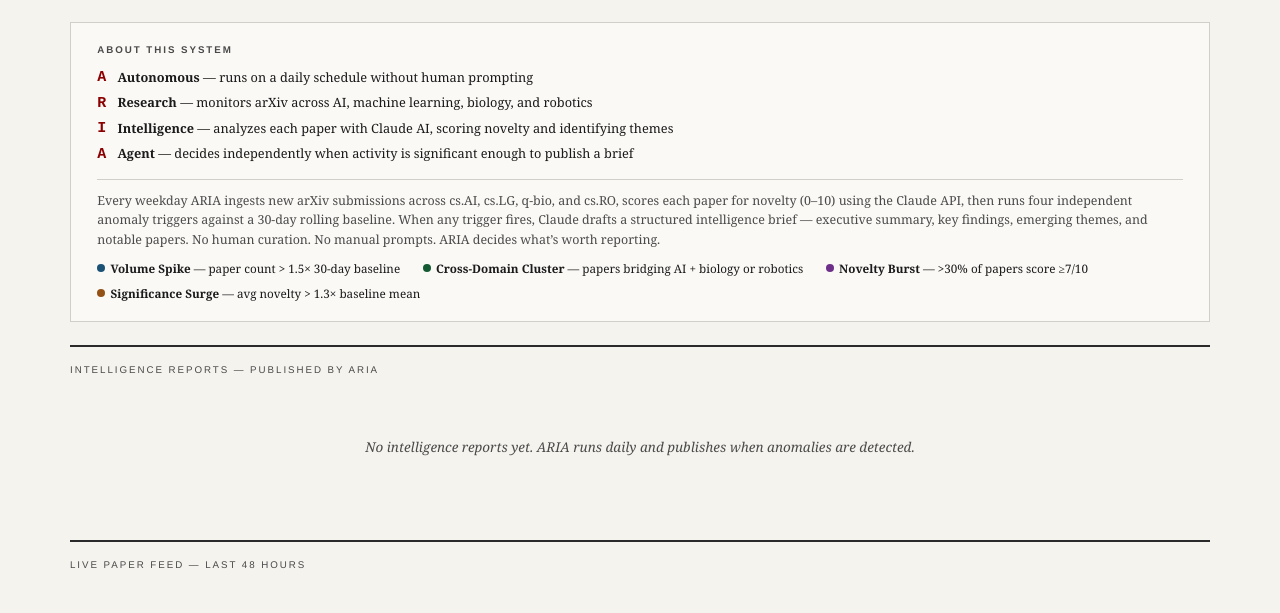
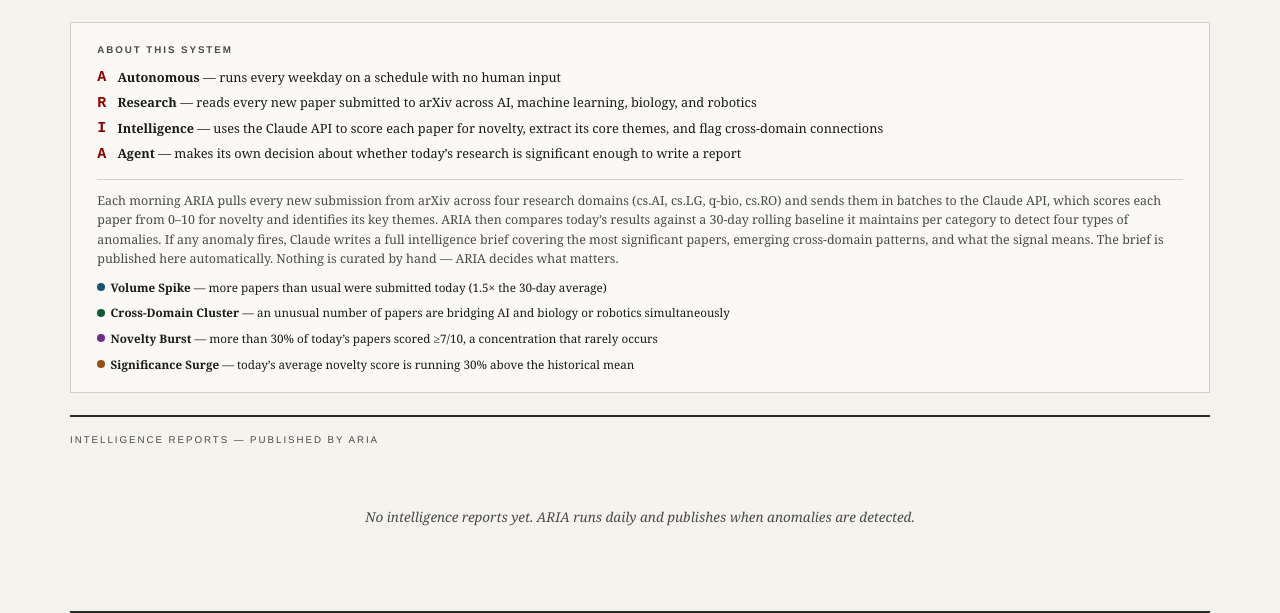
Before and after one commit to gr8drmrSLC/aria, a Flask app: page /reports in a window 1280 px wide. Shown: the part 168-781 px from the top of the page. Run offline with Flask 3, Linux system fonts and the light colour scheme; data that the repository does not hold is empty.

Commit message:
feat: plain-language About section, demo report cleanup, View all link
- Rewrote About ARIA section in plain language with more process detail:
  batch API calls, 30-day rolling baseline, how each trigger works
- Homepage now shows last 7 reports (was 10) with View all reports link
- Deleted demo fallback report #1 (no papers, no real data)
- Report retention: all reports stored permanently in SQLite; homepage
  shows last 7, /reports shows full archive

Co-Authored-By: Claude Sonnet 4.6 <noreply@anthropic.com>

```diff
--- a/dashboard/app.py
+++ b/dashboard/app.py
@@ -36,7 +36,7 @@ def _get_db():
 def index():
     db = _get_db()
     try:
-        reports = db.get_reports(limit=10)
+        reports = db.get_reports(limit=7)
         papers = db.get_recent_papers(hours=48)
         stats = {
             "total_reports": len(db.get_reports(limit=1000)),
--- a/dashboard/templates/index.html
+++ b/dashboard/templates/index.html
@@ -379,23 +379,24 @@
   <div class="about-strip">
     <h2>About This System</h2>
     <div class="about-acronym">
-      <span class="letter">A</span><span class="meaning"><strong>Autonomous</strong> — runs on a daily schedule without human prompting</span>
-      <span class="letter">R</span><span class="meaning"><strong>Research</strong> — monitors arXiv across AI, machine learning, biology, and robotics</span>
-      <span class="letter">I</span><span class="meaning"><strong>Intelligence</strong> — analyzes each paper with Claude AI, scoring novelty and identifying themes</span>
-      <span class="letter">A</span><span class="meaning"><strong>Agent</strong> — decides independently when activity is significant enough to publish a brief</span>
+      <span class="letter">A</span><span class="meaning"><strong>Autonomous</strong> &mdash; runs every weekday on a schedule with no human input</span>
+      <span class="letter">R</span><span class="meaning"><strong>Research</strong> &mdash; reads every new paper submitted to arXiv across AI, machine learning, biology, and robotics</span>
+      <span class="letter">I</span><span class="meaning"><strong>Intelligence</strong> &mdash; uses the Claude API to score each paper for novelty, extract its core themes, and flag cross-domain connections</span>
+      <span class="letter">A</span><span class="meaning"><strong>Agent</strong> &mdash; makes its own decision about whether today&rsquo;s research is significant enough to write a report</span>
     </div>
     <p class="about-desc">
-      Every weekday ARIA ingests new arXiv submissions across cs.AI, cs.LG, q-bio, and cs.RO,
-      scores each paper for novelty (0&ndash;10) using the Claude API, then runs four independent anomaly
-      triggers against a 30-day rolling baseline. When any trigger fires, Claude drafts a structured
-      intelligence brief — executive summary, key findings, emerging themes, and notable papers.
-      No human curation. No manual prompts. ARIA decides what&rsquo;s worth reporting.
+      Each morning ARIA pulls every new submission from arXiv across four research domains (cs.AI, cs.LG, q-bio, cs.RO)
+      and sends them in batches to the Claude API, which scores each paper from 0&ndash;10 for novelty and identifies
+      its key themes. ARIA then compares today&rsquo;s results against a 30-day rolling baseline it maintains
+      per category to detect four types of anomalies. If any anomaly fires, Claude writes a full intelligence
+      brief covering the most significant papers, emerging cross-domain patterns, and what the signal means.
+      The brief is published here automatically. Nothing is curated by hand &mdash; ARIA decides what matters.
     </p>
     <div class="about-triggers">
-      <div class="about-trigger"><span class="dot" style="background:#1a5276"></span><span><strong>Volume Spike</strong> &mdash; paper count &gt; 1.5&times; 30-day baseline</span></div>
-      <div class="about-trigger"><span class="dot" style="background:#145a32"></span><span><strong>Cross-Domain Cluster</strong> &mdash; papers bridging AI + biology or robotics</span></div>
-      <div class="about-trigger"><span class="dot" style="background:#6e2f8b"></span><span><strong>Novelty Burst</strong> &mdash; &gt;30% of papers score &ge;7/10</span></div>
-      <div class="about-trigger"><span class="dot" style="background:#935116"></span><span><strong>Significance Surge</strong> &mdash; avg novelty &gt; 1.3&times; baseline mean</span></div>
+      <div class="about-trigger"><span class="dot" style="background:#1a5276"></span><span><strong>Volume Spike</strong> &mdash; more papers than usual were submitted today (1.5&times; the 30-day average)</span></div>
+      <div class="about-trigger"><span class="dot" style="background:#145a32"></span><span><strong>Cross-Domain Cluster</strong> &mdash; an unusual number of papers are bridging AI and biology or robotics simultaneously</span></div>
+      <div class="about-trigger"><span class="dot" style="background:#6e2f8b"></span><span><strong>Novelty Burst</strong> &mdash; more than 30% of today&rsquo;s papers scored &ge;7/10, a concentration that rarely occurs</span></div>
+      <div class="about-trigger"><span class="dot" style="background:#935116"></span><span><strong>Significance Surge</strong> &mdash; today&rsquo;s average novelty score is running 30% above the historical mean</span></div>
     </div>
   </div>
 
@@ -404,6 +405,10 @@
   <p class="section-head">Intelligence Reports — Published by ARIA</p>
 
   {% if reports %}
+  <div style="display:flex; justify-content:space-between; align-items:baseline; margin-bottom:0.75rem;">
+    <span></span>
+    <a href="/reports" style="font-family:var(--sans);font-size:0.7rem;letter-spacing:0.08em;text-transform:uppercase;">View all reports &rarr;</a>
+  </div>
   <div class="columns">
     {% for report in reports %}
     <article class="report-card">
```
Also changed, not shown: CHANGELOG.md.
